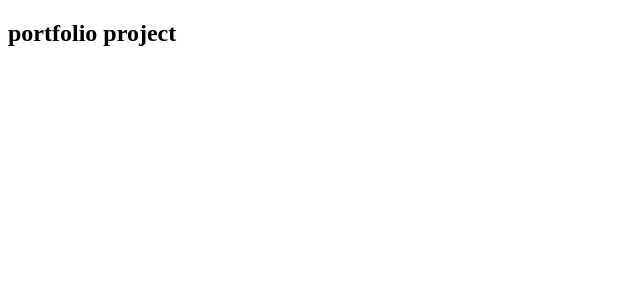
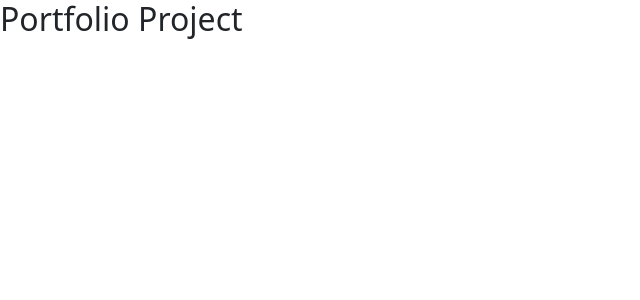
Before and after one commit to maxalsol/final_project_spiced, a React (Create React App) app: page / in a window 1280 px wide. Shown: the top 300 px of the page, without its empty margins (0-640 px from the left). Built offline with nearby package versions, Linux system fonts and the light colour scheme.

Commit message:
bootstrap setup

```diff
--- a/package.json
+++ b/package.json
@@ -6,6 +6,7 @@
     "@testing-library/jest-dom": "^5.16.4",
     "@testing-library/react": "^13.2.0",
     "@testing-library/user-event": "^13.5.0",
+    "bootstrap": "^5.1.3",
     "react": "^18.1.0",
     "react-dom": "^18.1.0",
     "react-scripts": "5.0.1",
--- a/src/App.js
+++ b/src/App.js
@@ -1,7 +1,8 @@
 import "./App.css";
+import "bootstrap/dist/css/bootstrap.min.css";
 
 function App() {
-    return <h2>portfolio project</h2>;
+    return <h2>Portfolio Project</h2>;
 }
 
 export default App;
```
Also changed, not shown: 1 other file (tests, documents, lock files or other folders).
